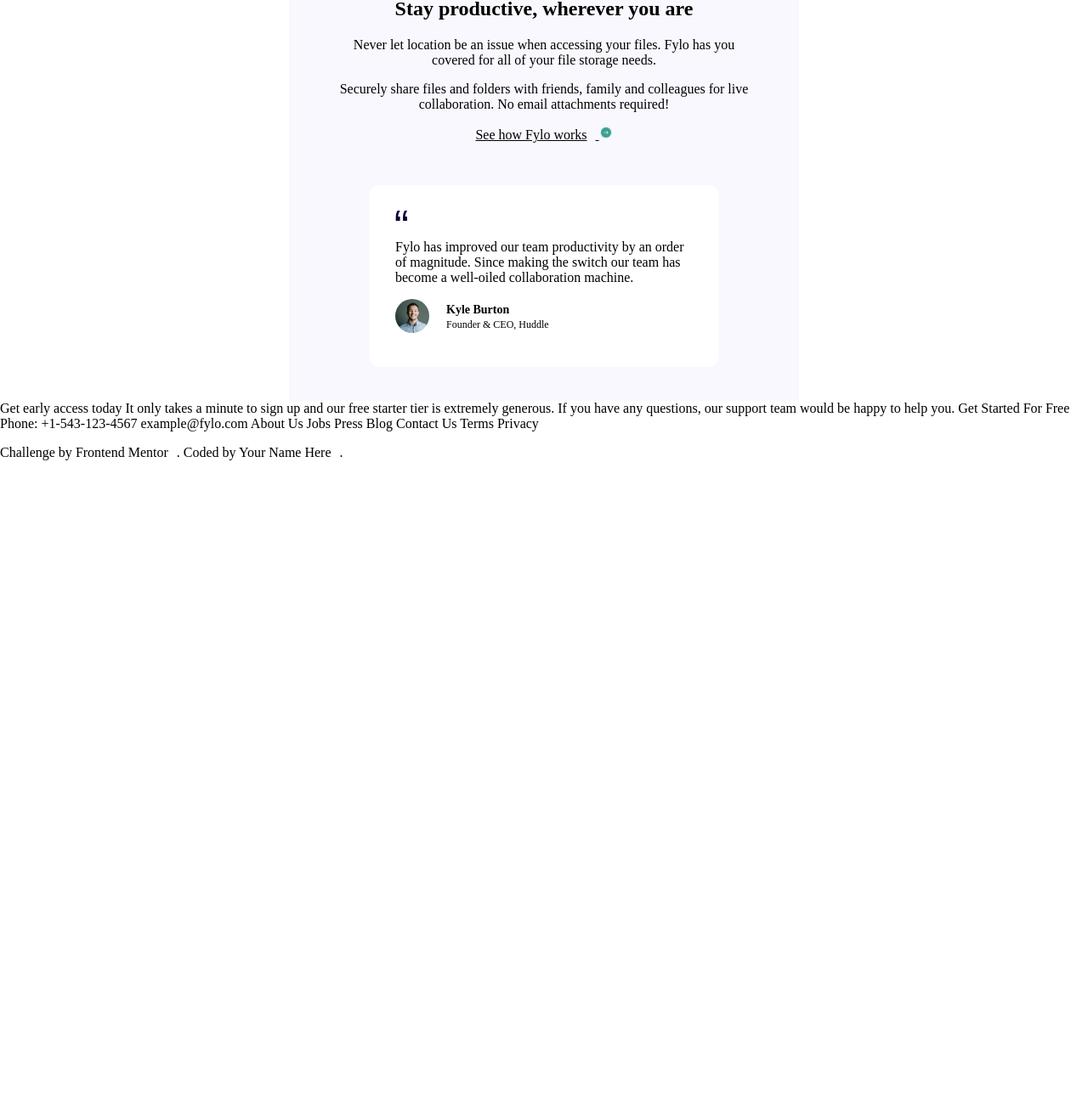
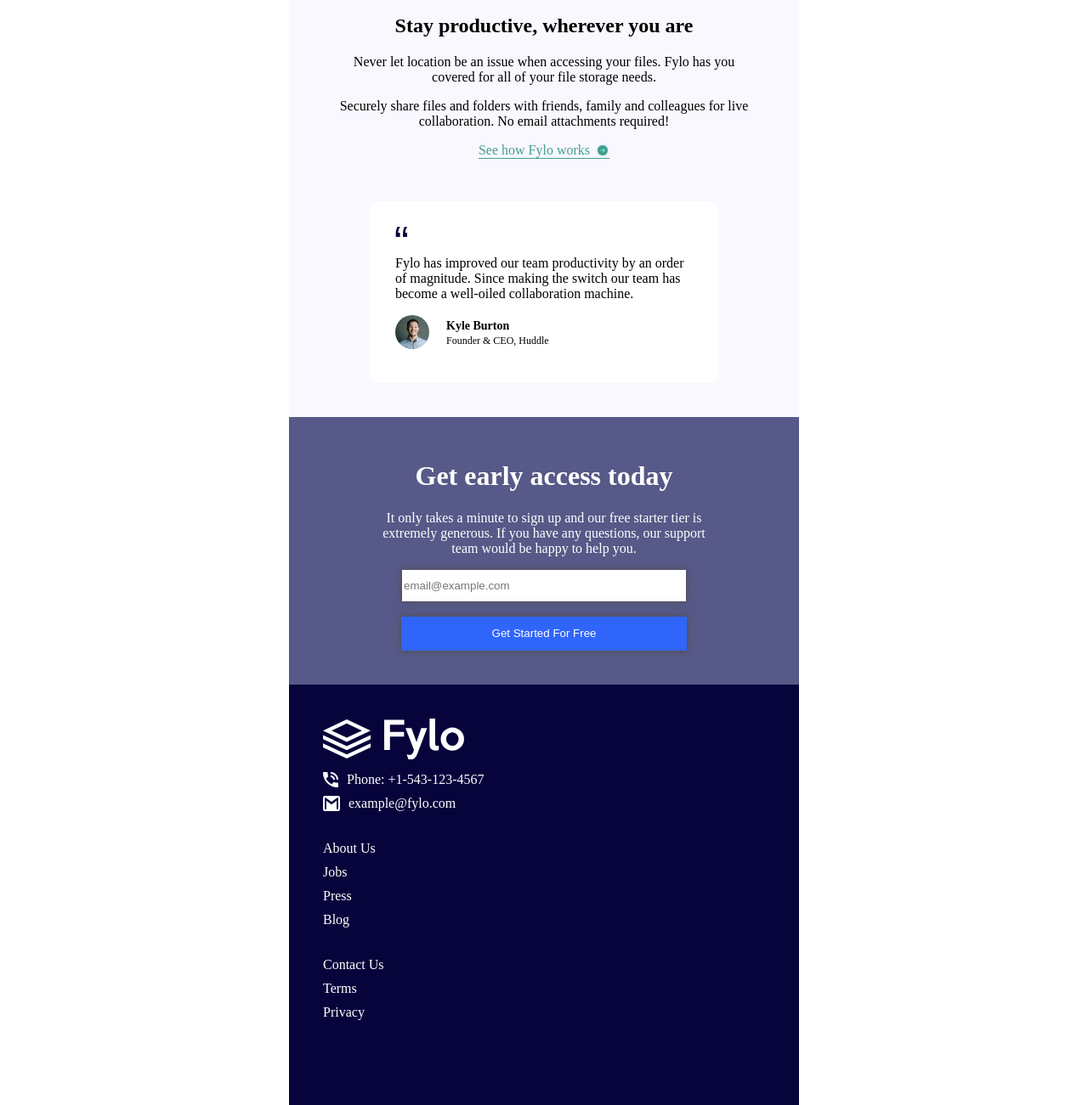
Before and after one commit to mihai1702/fylo-landing-page, a plain HTML site: page index.html in a window 1280 px wide. Shown: the part 1194-2495 px from the top of the page at 85% size. Before the commit the page ends 1752 px from the top, so only its background shows below. Drawn offline with Linux system fonts and the light colour scheme.

Commit message:
Add files via upload

```diff
--- a/index.html
+++ b/index.html
@@ -38,8 +38,8 @@
       <p class="p-second-section">Securely share files and folders with friends, family and colleagues for
       live collaboration. No email attachments required!</p>
       <div class="a-second-section">
-        <a href="#">See how Fylo works</a>
-        <img src="images/icon-arrow.svg" alt="">
+        <a class="a-text" href="#">See how Fylo works</a>
+        <img class="icon-ss" src="images/icon-arrow.svg" alt="">
       </div>
       <div class="founder-box">
         <img class="quote-design" src="images/icon-quotes.svg" alt="">
@@ -56,36 +56,35 @@
     </div>
     <!--Third section-->
     <div class="third-section">
-
+      <h1 class="h1-third-section">Get early access today</h1>
+      <p class="p-third-section">It only takes a minute to sign up and our free starter tier is extremely generous.
+        If you have any questions, our support team would be happy to help you.</p>
+        <input class="email-box-ts" type="email" name="email" placeholder="email@example.com" pattern=".+@gmail.com"><br /><br />
+      <input class="email-button-ts" type="submit" value="Get Started For Free">
+    </div>
+    <!--Footer-->
+    <div class="footer">
+      <img class="logo-footer" src="images/logo-footer.svg" alt="...">
+      <div class="phone">
+        <img class="icon-footer" src="images/icon-phone.svg" alt="...">
+        <a class="a-footer" href="tel:+15431234567">Phone: +1-543-123-4567</a>
+      </div>
+      <div class="mail">
+        <img class="icon-footer" src="images/icon-email.svg" alt="...">
+        <a class="a-footer" href="mailto:">example@fylo.com</a>
+      </div>
+    <div class="footer-list-1">
+      <a class="a-footer" href="#">About Us</a>
+      <a class="a-footer" href="#">Jobs</a>
+      <a class="a-footer" href="#">Press</a>
+      <a class="a-footer" href="#">Blog</a>
+    </div>
+    <div class="footer-list-2">
+      <a class="a-footer" href="#">Contact Us</a>
+      <a class="a-footer" href="#">Terms</a>
+      <a class="a-footer" href="#">Privacy</a>
+    </div>
     </div>
   </div>
-
-
-
-  Get early access today
-
-  It only takes a minute to sign up and our free starter tier is extremely generous.
-  If you have any questions, our support team would be happy to help you.
-
-  Get Started For Free
-
-  Phone: +1-543-123-4567
-  example@fylo.com
-
-  About Us
-  Jobs
-  Press
-  Blog
-
-  Contact Us
-  Terms
-  Privacy
-
-  <footer>
-    <p class="attribution">
-      Challenge by <a href="https://www.frontendmentor.io?ref=challenge" target="_blank">Frontend Mentor</a>.
-      Coded by <a href="#">Your Name Here</a>.
-    </p>
-  </footer>
 </body>
 </html>
--- a/styles/styles.css
+++ b/styles/styles.css
@@ -8,7 +8,7 @@
 }
 .header{
     display: flex;
-    padding-top: 10px;
+    padding-top: 30px;
     width: 85%;
     margin-left: auto;
     margin-right: auto;
@@ -41,7 +41,7 @@
     opacity: 70%;
 }
 .email-button{
-    width: 90%;
+    width: 91%;
     background-color: #2f65f9;
     color: #fff;
     height: 35px;
@@ -78,11 +78,18 @@
     margin-right: auto;
 }
 .a-second-section{
-    text-decoration: underline;
+    border-bottom: 1px solid #459f90;
     width: 500px;
     max-width: fit-content;
     margin-left: auto;
     margin-right: auto;
+}
+.a-text{
+    color: #459f90;
+}
+.icon-ss{
+    margin-bottom: -3px;
+    margin-left: -7px;
 }
 .founder-box{
     text-align: left;
@@ -119,3 +126,64 @@
 .quote-design{
     width: 15px;
 }
+.third-section{
+    background-color: #575988;
+    text-align: center;
+    padding-top: 30px;
+    padding-bottom: 40px;
+}
+.h1-third-section, .p-third-section{
+    width: 65%;
+    margin-left: auto;
+    margin-right: auto;
+    color: #fff;
+}
+.email-box-ts{
+    width: 55%;
+    border: none;
+    box-shadow: 0px 0px 8px #4d4d4d;
+    height: 35px;
+}
+.email-button-ts{
+    width: 56%;
+    border: none;
+    background-color: #2f65f9;
+    color: #fff;
+    height: 40px;
+    box-shadow: 0px 0px 8px #4d4d4d;
+}
+.footer{
+    background-color: #07043b;
+    padding-left: 20px;
+}
+.phone{
+    display: flex;
+    margin-left: 20px;
+}
+.mail{
+    display: flex;
+    margin-left: 20px;
+}
+.a-footer{
+    color: #fff;
+    text-decoration: none;
+    padding-left: 10px;
+    padding-top: 10px;
+    display: block;
+}
+.icon-footer{
+    padding-top: 10px;
+}
+.logo-footer{
+    margin-left: 20px;
+    margin-top: 40px;
+}
+.footer-list-1, .footer-list-2{
+    text-decoration: none;
+    display: block;
+    margin-top: 25px;
+    margin-left: 10px;
+}
+.footer-list-2{
+    padding-bottom: 100px;
+}
```
Also changed, not shown: images/logo-footer.svg (added).
